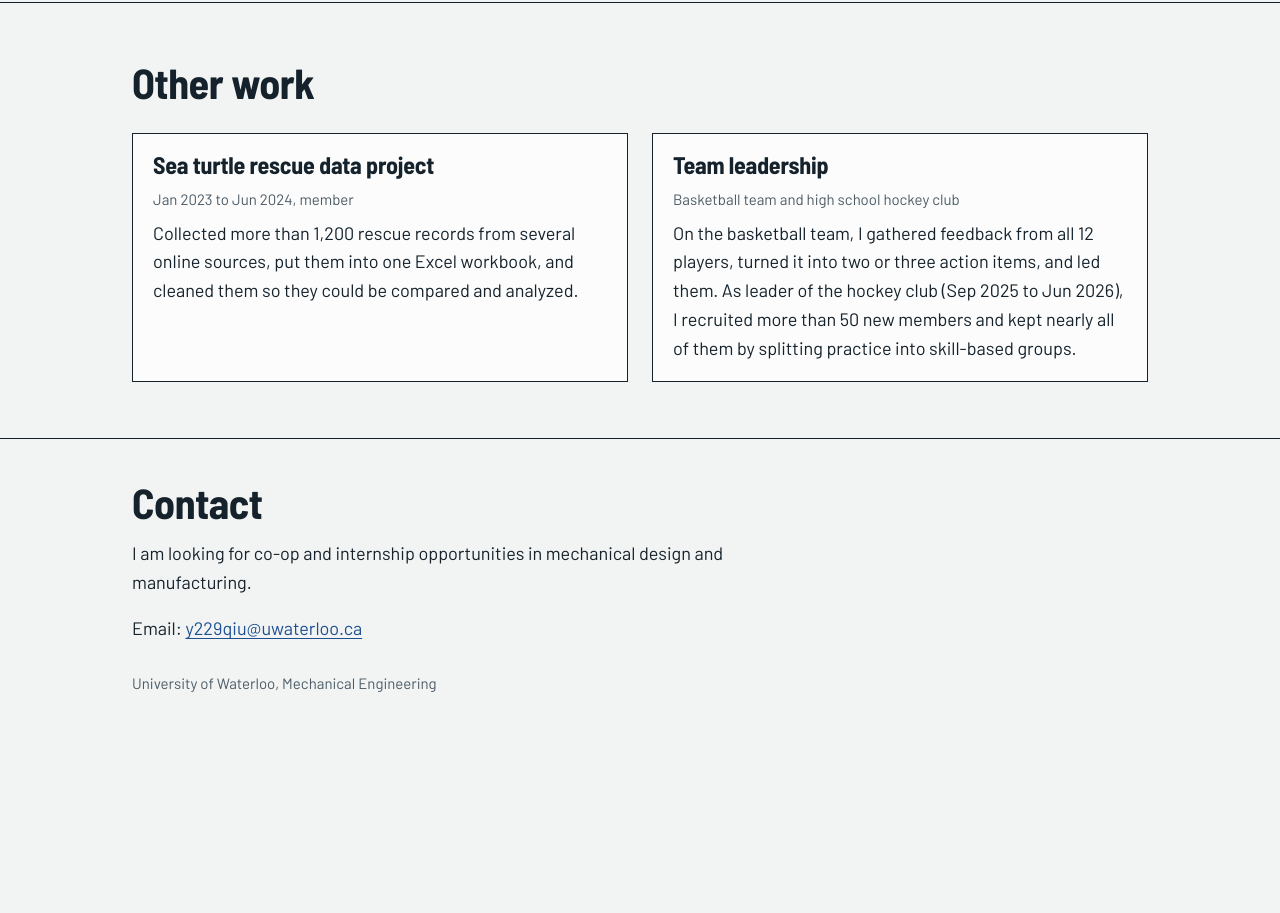
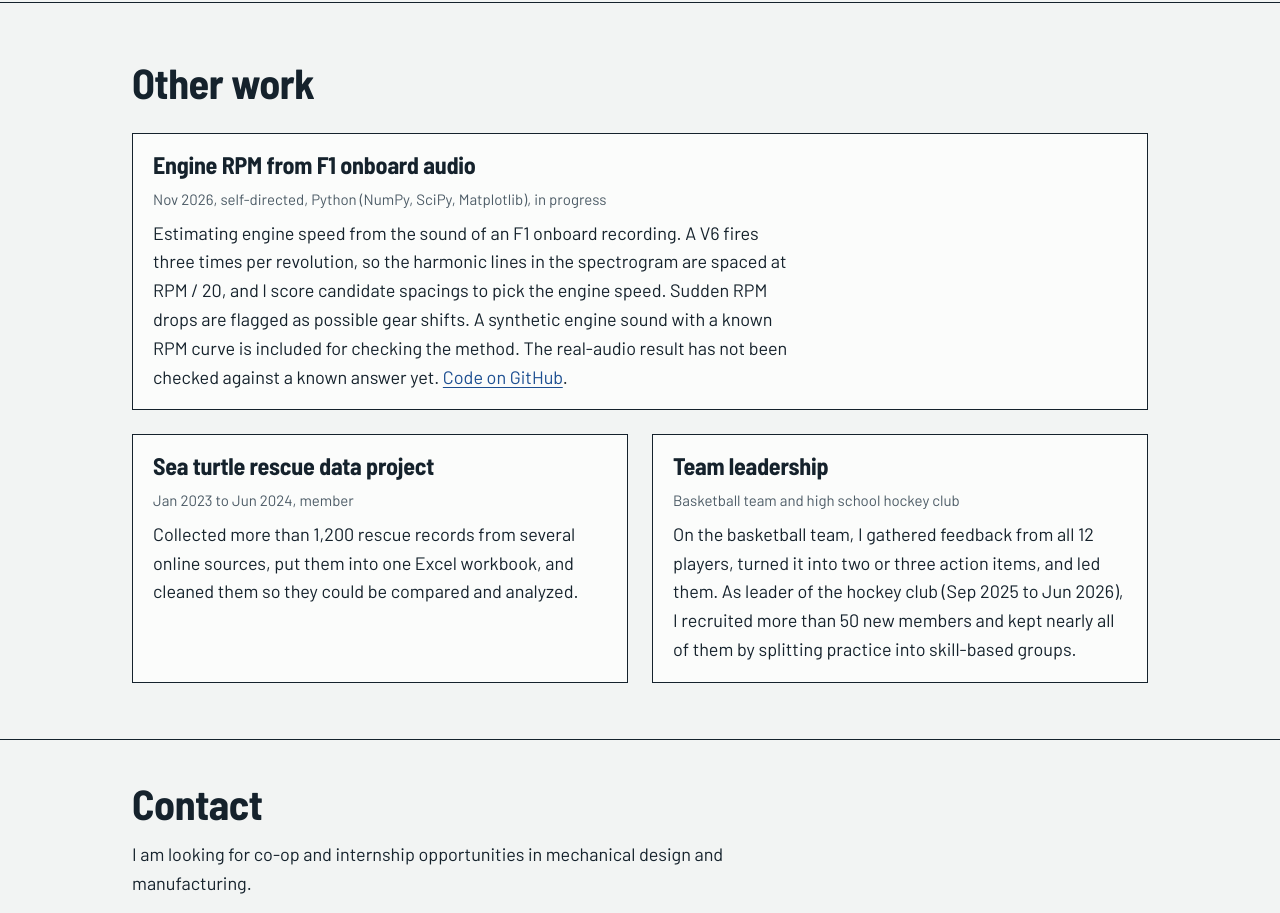
Before and after one commit to Jerryno-14/Portfolio, a plain HTML site: page index.html in a window 1280 px wide. Shown: the part 5660-6573 px from the top of the page. Before the commit the page ends 6426 px from the top, so only its background shows below. Drawn offline with Linux system fonts and the light colour scheme.

Commit message:
Add F1 audio RPM project to Other work
Co-Authored-By: Claude Sonnet 5.5 <noreply@anthropic.com>
Claude-Session: https://claude.ai/code/session_01XuzzzQnRfCQBJfGLwKuzFS

```diff
--- a/index.html
+++ b/index.html
@@ -349,6 +349,11 @@
     <div class="wrap">
       <h2 id="more-h">Other work</h2>
       <div class="split">
+        <div class="note" style="grid-column: 1 / -1">
+          <h3>Engine RPM from F1 onboard audio</h3>
+          <p class="when">Nov 2026, self-directed, Python (NumPy, SciPy, Matplotlib), in progress</p>
+          <p>Estimating engine speed from the sound of an F1 onboard recording. A V6 fires three times per revolution, so the harmonic lines in the spectrogram are spaced at RPM / 20, and I score candidate spacings to pick the engine speed. Sudden RPM drops are flagged as possible gear shifts. A synthetic engine sound with a known RPM curve is included for checking the method. The real-audio result has not been checked against a known answer yet. <a href="https://github.com/Jerryno-14/F1-audio" target="_blank" rel="noopener">Code on GitHub</a>.</p>
+        </div>
         <div class="note">
           <h3>Sea turtle rescue data project</h3>
           <p class="when">Jan 2023 to Jun 2024, member</p>
```
